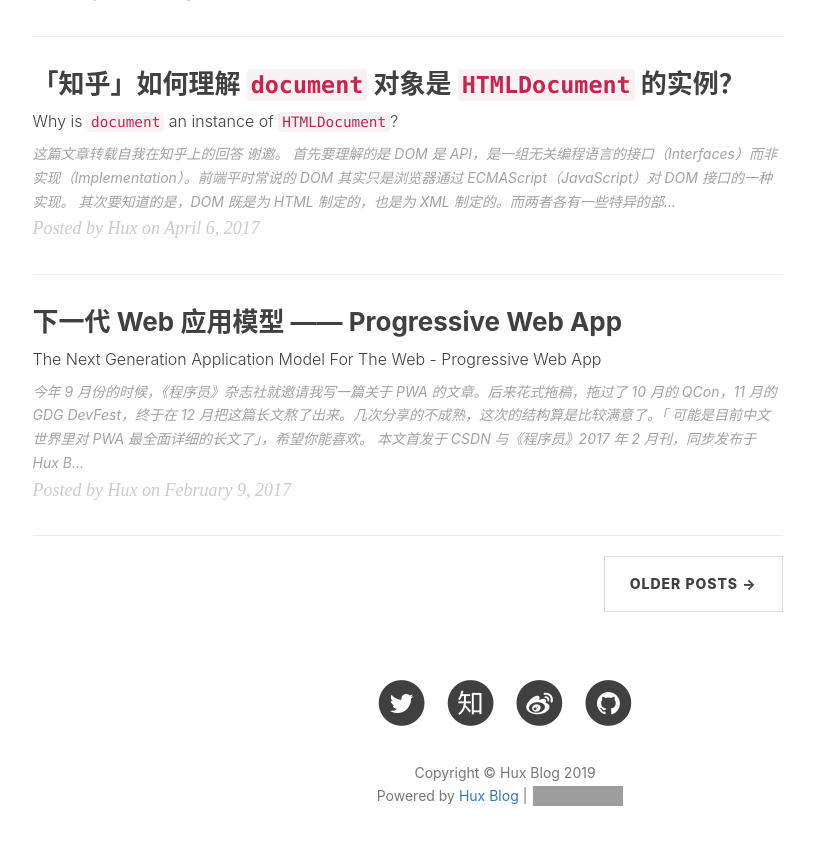
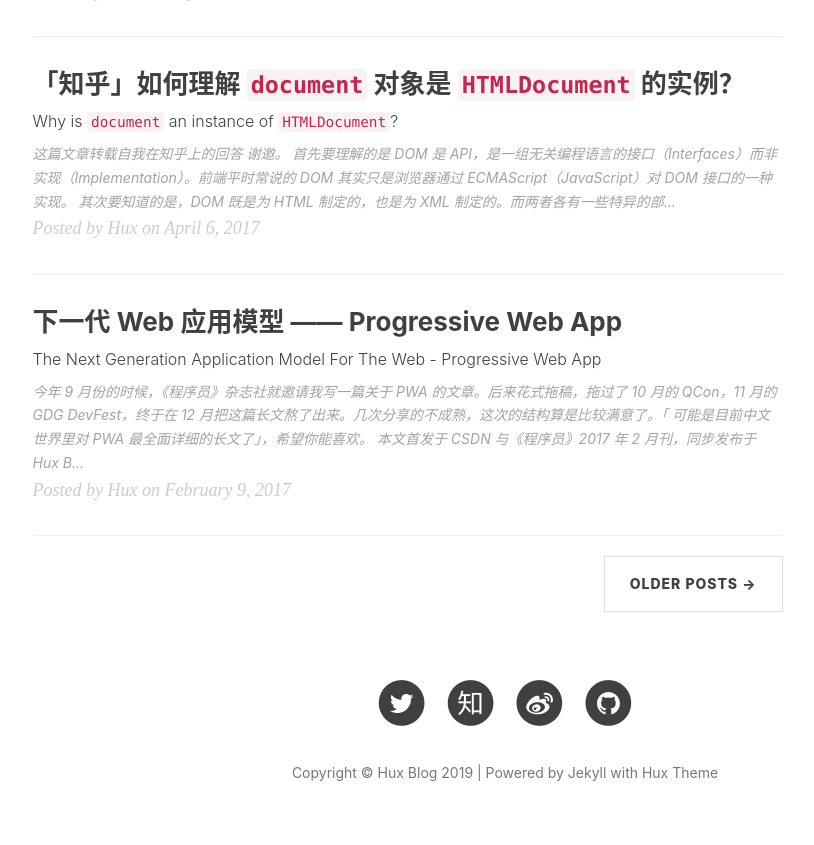
Before and after one commit to Edger/edger.github.io, a Jekyll site: the page built from index.html, in a window 1280 px wide and 900 px high, scrolled down 2287 px. Shown: the top 845 px of the window, without its empty margins (135-949 px from the left). Built offline with Jekyll 4.4.1, drawn with Linux system fonts in a browser that asks for light colours; nearby versions of some CDN libraries; the list of posts is cut into pages by our own code; comment, search, counter and statistics services are not loaded; grey boxes are pictures that could not be loaded.

Commit message:
updated footer.html

```diff
--- a/_includes/footer.html
+++ b/_includes/footer.html
@@ -7,14 +7,7 @@
                 {% include sns-links.html center=true %}
 
                 <p class="copyright text-muted">
-                    Copyright &copy; {{ site.title }} {{ site.time | date: '%Y' }}
-                    <br>
-                    Powered by <a href="http://huangxuan.me">Hux Blog</a> |
-                    <iframe
-                        style="margin-left: 2px; margin-bottom:-5px;"
-                        frameborder="0" scrolling="0" width="100px" height="20px"
-                        src="https://ghbtns.com/github-btn.html?user=huxpro&repo=huxpro.github.io&type=star&count=true" >
-                    </iframe>
+                    Copyright &copy; {{ site.title }} {{ site.time | date: '%Y' }} | Powered by Jekyll with Hux Theme
                 </p>
             </div>
         </div>
```
